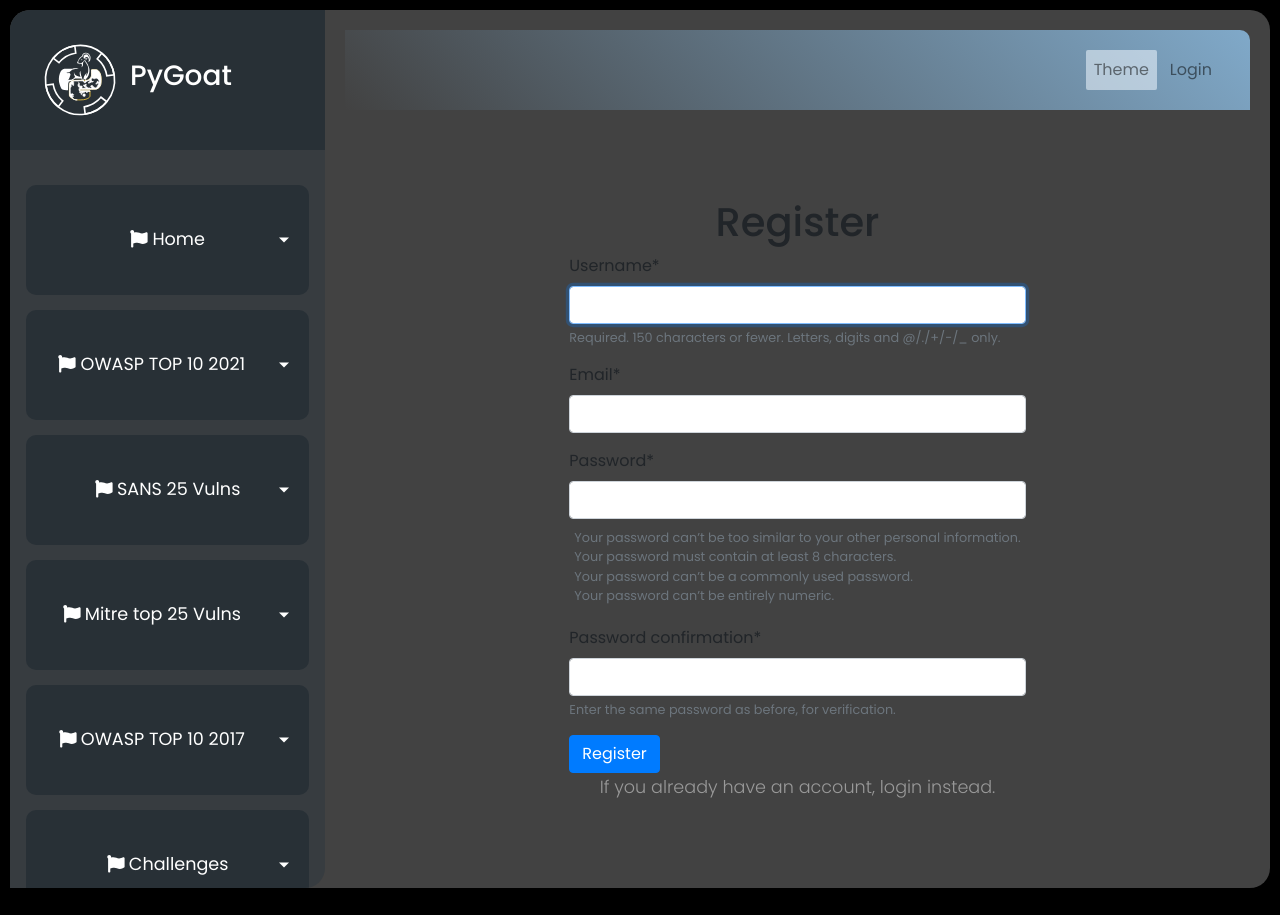
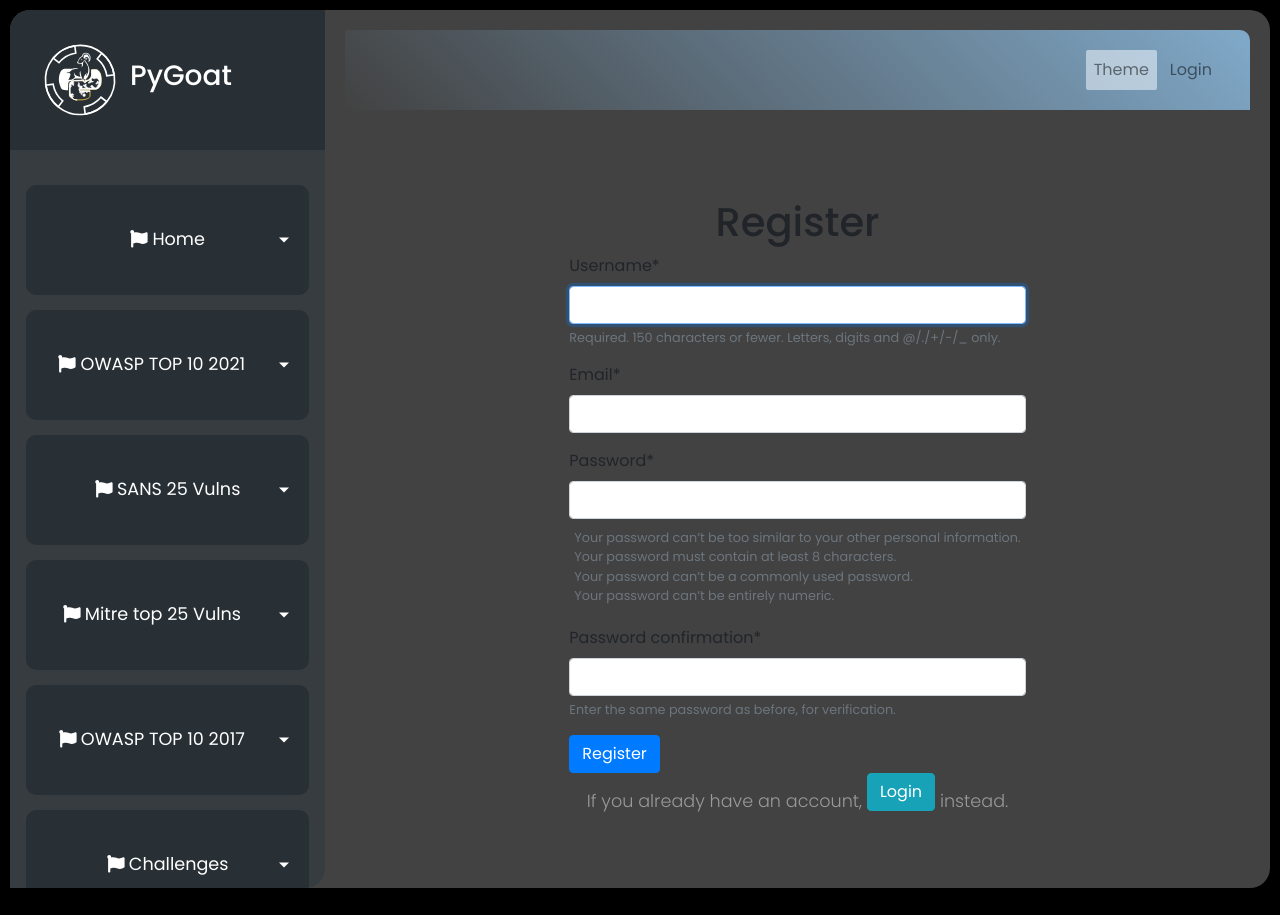
Before and after one commit to kennethchinedu/pygoat-devsecops-pipeline, a Django app: page /register in a window 1280 px wide. Run offline with Django 3.2, Linux system fonts and the light colour scheme; parts of the project's set-up code (start-up, migrations or seed data) failed here and were passed over; some libraries are stand-ins or nearby versions.

Commit message:
registration form fix

```diff
--- a/introduction/templates/registration/register.html
+++ b/introduction/templates/registration/register.html
@@ -11,7 +11,8 @@
 		{{ register_form|crispy }}
 		<button class="btn btn-primary" type="submit">Register</button>
 	</form>
-	<p class="text-center">If you already have an account, <a href="/login">login</a> instead.</p>
+	<p class="text-center">If you already have an account, <button type="submit" class="btn btn-info" style="margin-bottom:20px"><a href="/login" style="color: rgb(255, 255, 255); text-decoration: none;">Login</a></button>
+        instead.</p>
 </div>
 
 {% endblock %}
```
